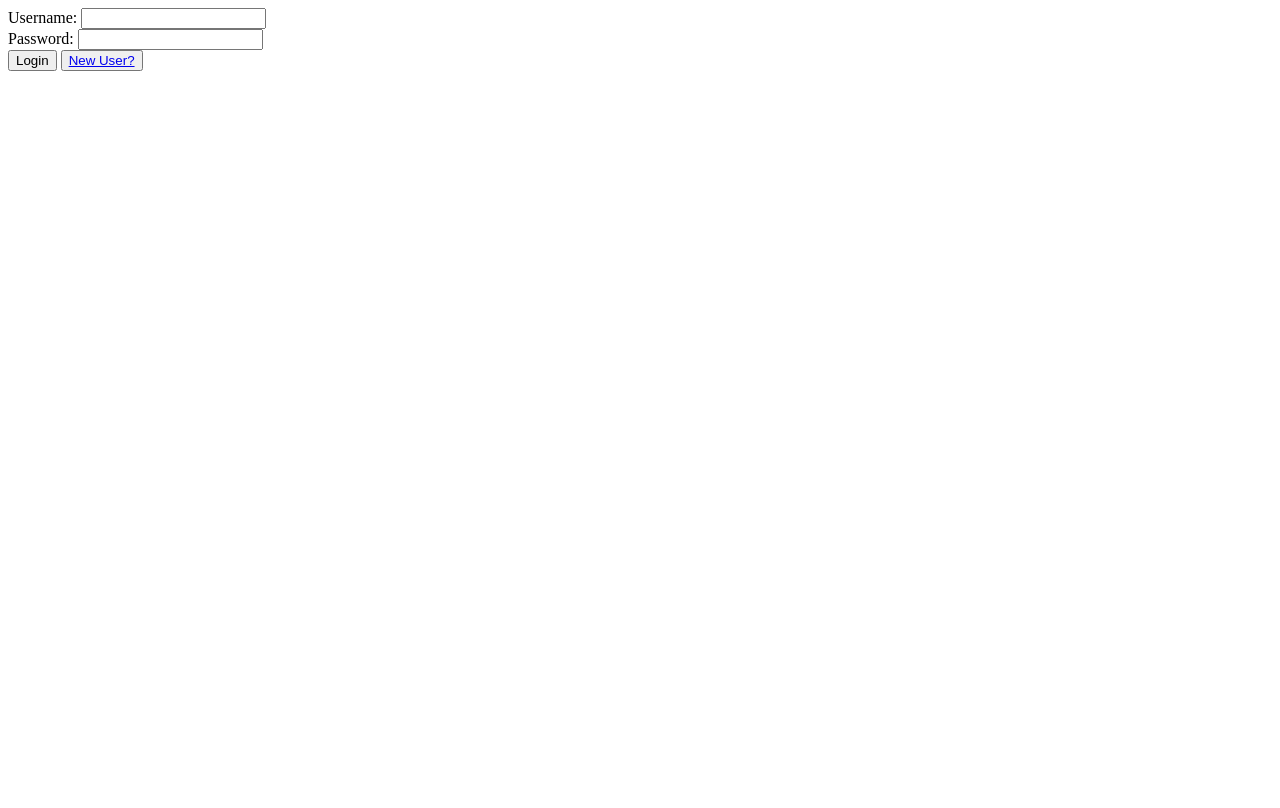
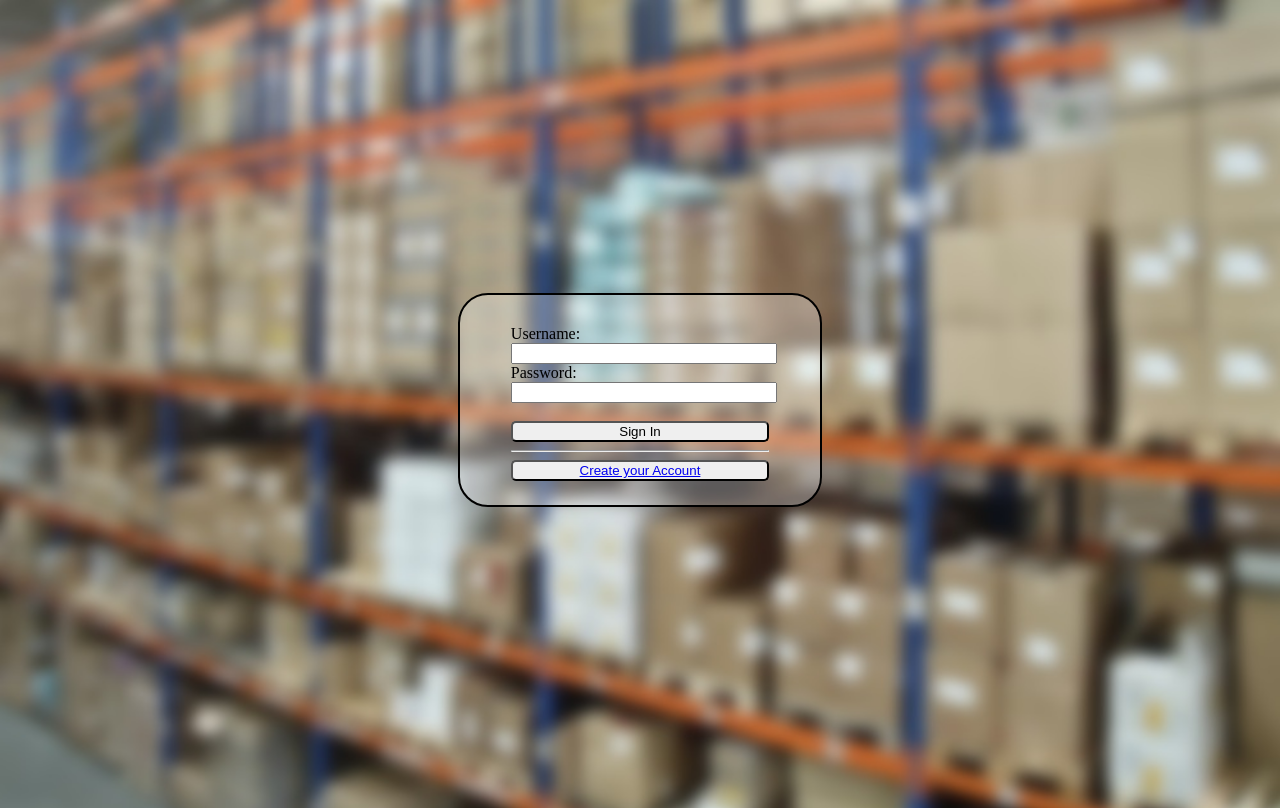
Before and after one commit to h3dg3-Wytch/shoppingCart, a Java web app: page / in a window 1280 px wide. Before the commit the page ends 71 px from the top, so only its background shows below. Run offline with Tomcat 11, a stand-in JSP engine, Linux system fonts and the light colour scheme.

Commit message:
Style for login page

```diff
--- a/src/main/webapp/login.jsp
+++ b/src/main/webapp/login.jsp
@@ -5,18 +5,76 @@
 <head>
     <meta charset="US-ASCII">
     <title>Login Page</title>
+    <style>
+	    html, body {
+			height: 100%;
+		}
+		body {
+	        background: url(images/stockroom.png) no-repeat center center fixed;
+	        -webkit-background-size: cover;
+	        -moz-background-size: cover;
+	        -o-background-size: cover;
+	        background-size: cover;
+		}
+		#mainForm {
+			display: flex;
+			justify-content: center;
+			align-content: center;
+			width: 300px;
+			height: 150px;
+			left: 50%;
+			top: 50%;
+			position:absolute;
+			transform: translate(-50%, -50%);
+			padding: 30px;
+			border: 2px #000000 solid;
+			border-radius: 30px;
+			background:rgba(255,255,255,0.3);
+			animation: mainAnimation .5s ease-in-out;
+		}
+		@keyframes mainAnimation {
+			0% {
+				transform: translate(-50%, -75%);
+				opacity: 0;
+			}
+			50%{
+				transform: translate(-50%, -50%);
+				opacity: 0.33;
+			}
+			75%{
+				transform: translate(-50%, -55%);
+				opacity: 0.66;
+			}
+			100% {
+				transform: translate(-50%, -50%);
+				opacity: 1;
+			}
+		}
+		input{
+
+			width:100%;
+		}
+		button{
+			width:100%;
+			border-color: black;
+			border-radius:5px;
+			padding-top,padding-bottom: 5px;
+		}
+	</style>
 </head>
 <body>
-
+<div id = "mainForm">
 	<form action="LoginServlet" method="post">
 
 	    Username: <input type="text" name="user">
 	    <br>
 	    Password: <input type="password" name="password">
 	    <br>
-    <input type="submit" value="Login">
-    <button type="button"><a href="register.jsp">New User?</button>
-
+	    <br>
+	    <button type="submit" value="Login">Sign In</button>
+	    <hr>
+	    <button type="button"><a href="register.jsp">Create your Account</button>
 	</form>
+</div>
 </body>
 </html>
```
Also changed, not shown: src/main/webapp/images/stockroom.png (added), 1 other file. Lines whose indentation alone changed are shown as unchanged.
